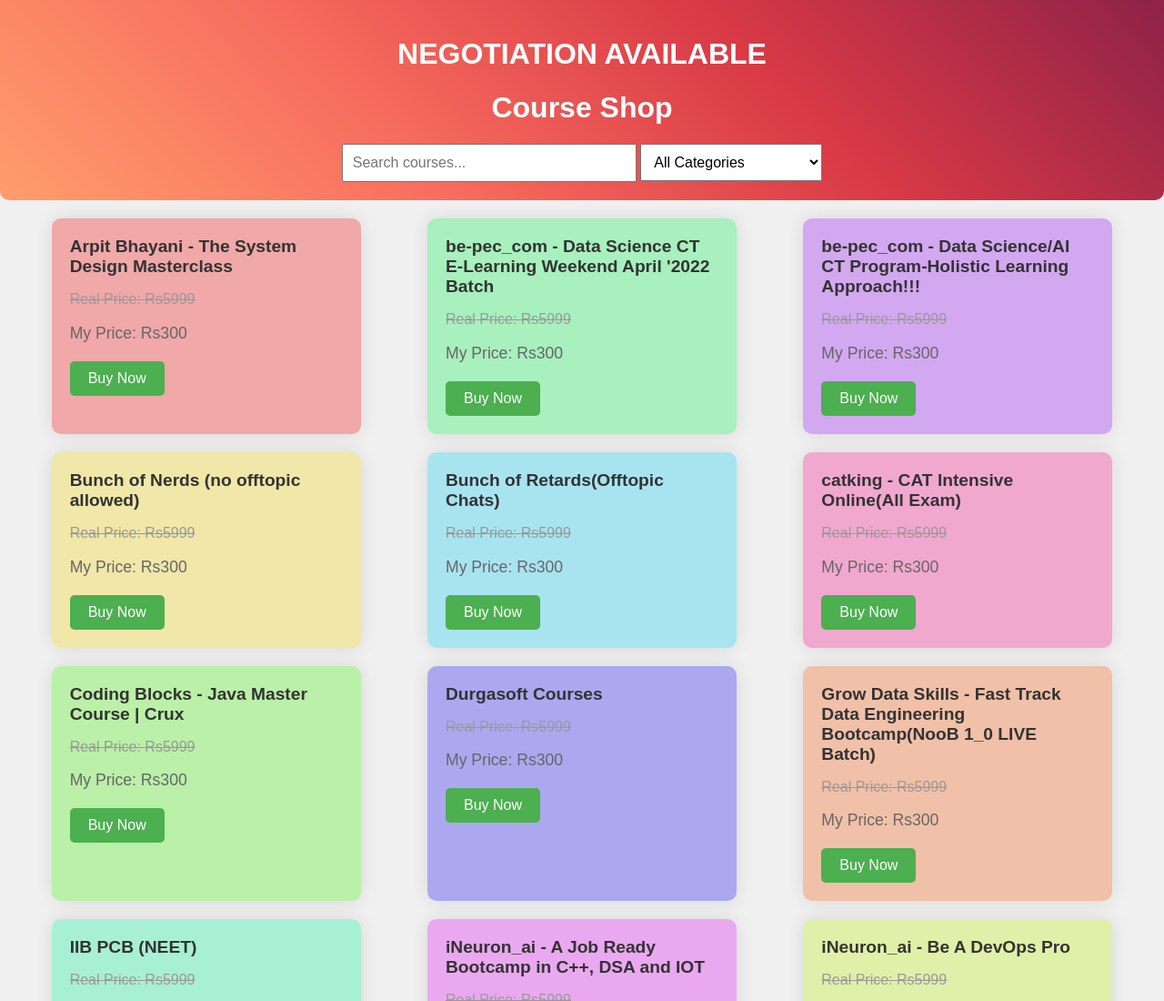
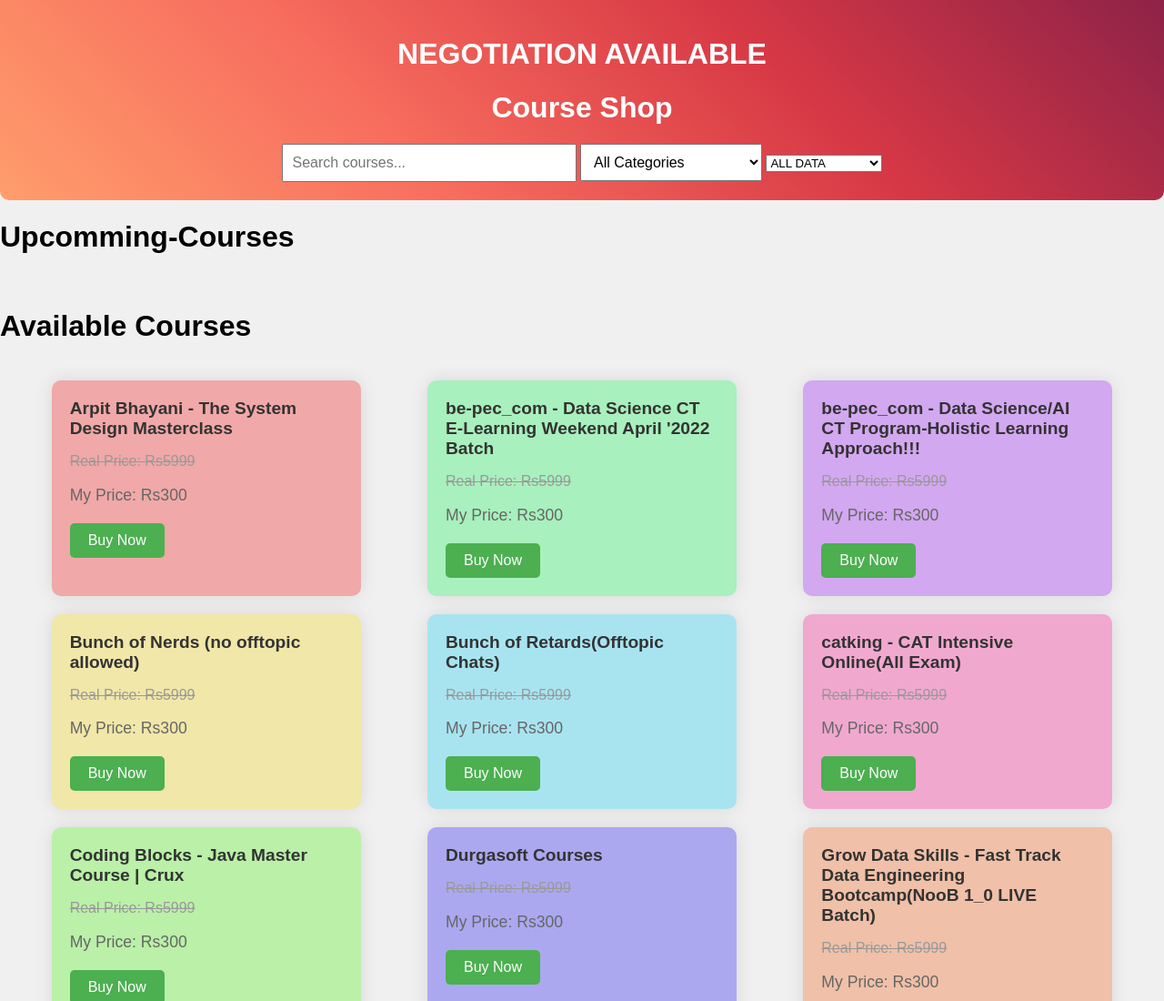
Before and after one commit to arohme/courses, a plain HTML site: page index.html in a window 1280 px wide. Shown: the top 1100 px of the page at 91% size. Drawn offline with Linux system fonts and the light colour scheme.

Commit message:
Update index.html

```diff
--- a/index.html
+++ b/index.html
@@ -23,7 +23,21 @@
       <option value="machine-learning"> Machine Learning</option>
       <option value="other">Other</option>
     </select>
+    <select id="FromWhere">
+      <option value="all">ALL DATA</option>
+      <option value="ApnaCollege">Apna College</option>
+      <option value="LoveBabbar">Love Babbar</option>
+      <option value="webdevlopment">Webdevlopment</option>
+      <option value="machine-learning"> Machine Learning</option>
+      <option value="other">Other</option>
+    </select>
   </header>
+  <h1 class="head">Upcomming-Courses</h1>
+  <div class="Upcomming-Courses" id="UpcommingCourses">
+
+  </div>
+<br>
+    <h1 class="head">Available Courses</h1>
   <div class="course-container" id="courseContainer">
     <!-- Courses will be dynamically added here -->
   </div>
@@ -39,5 +53,6 @@
   </template>
 
   <script src="script.js"></script>
+  <script src="script2.js"></script>
 </body>
 </html>
```
